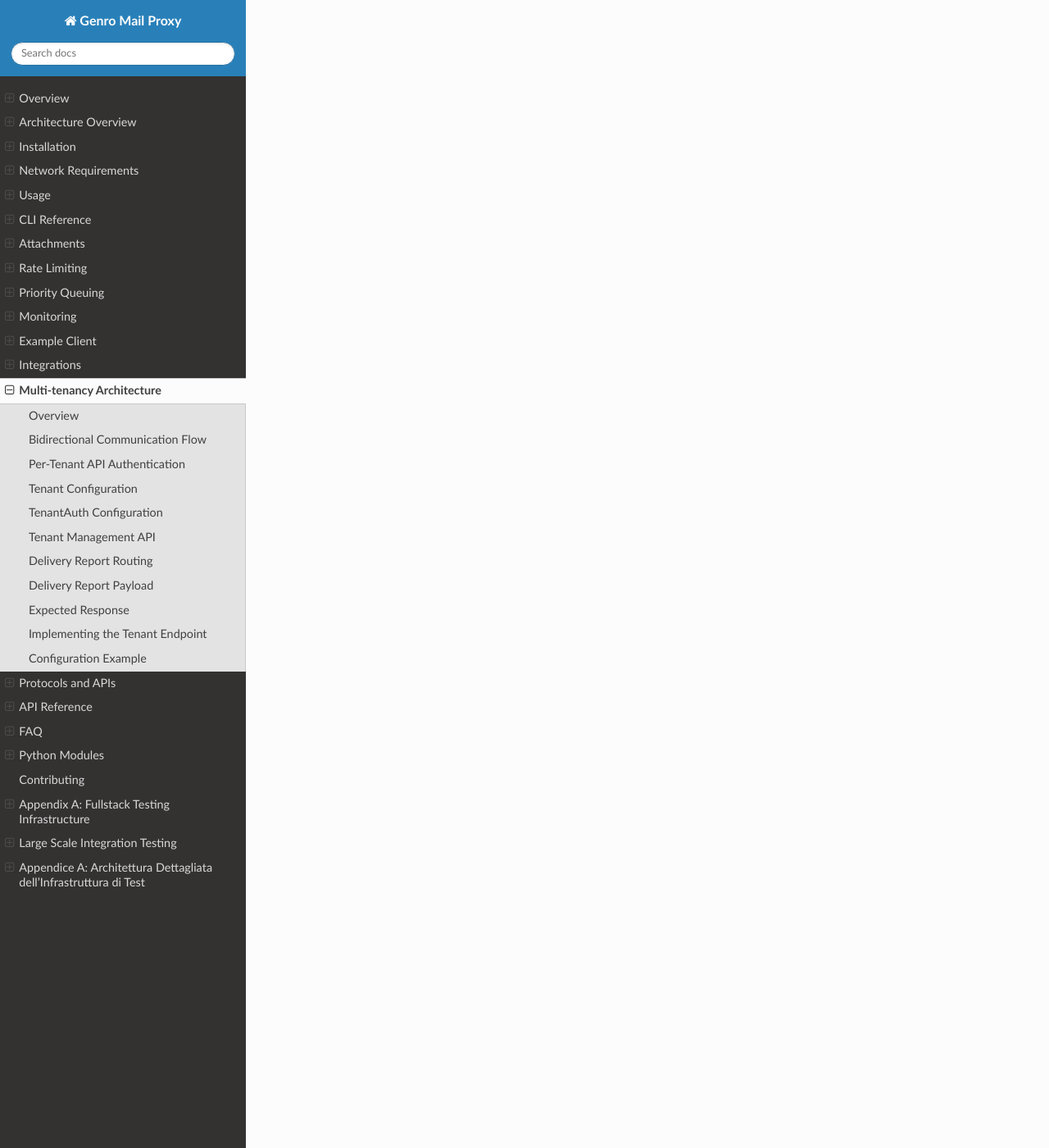
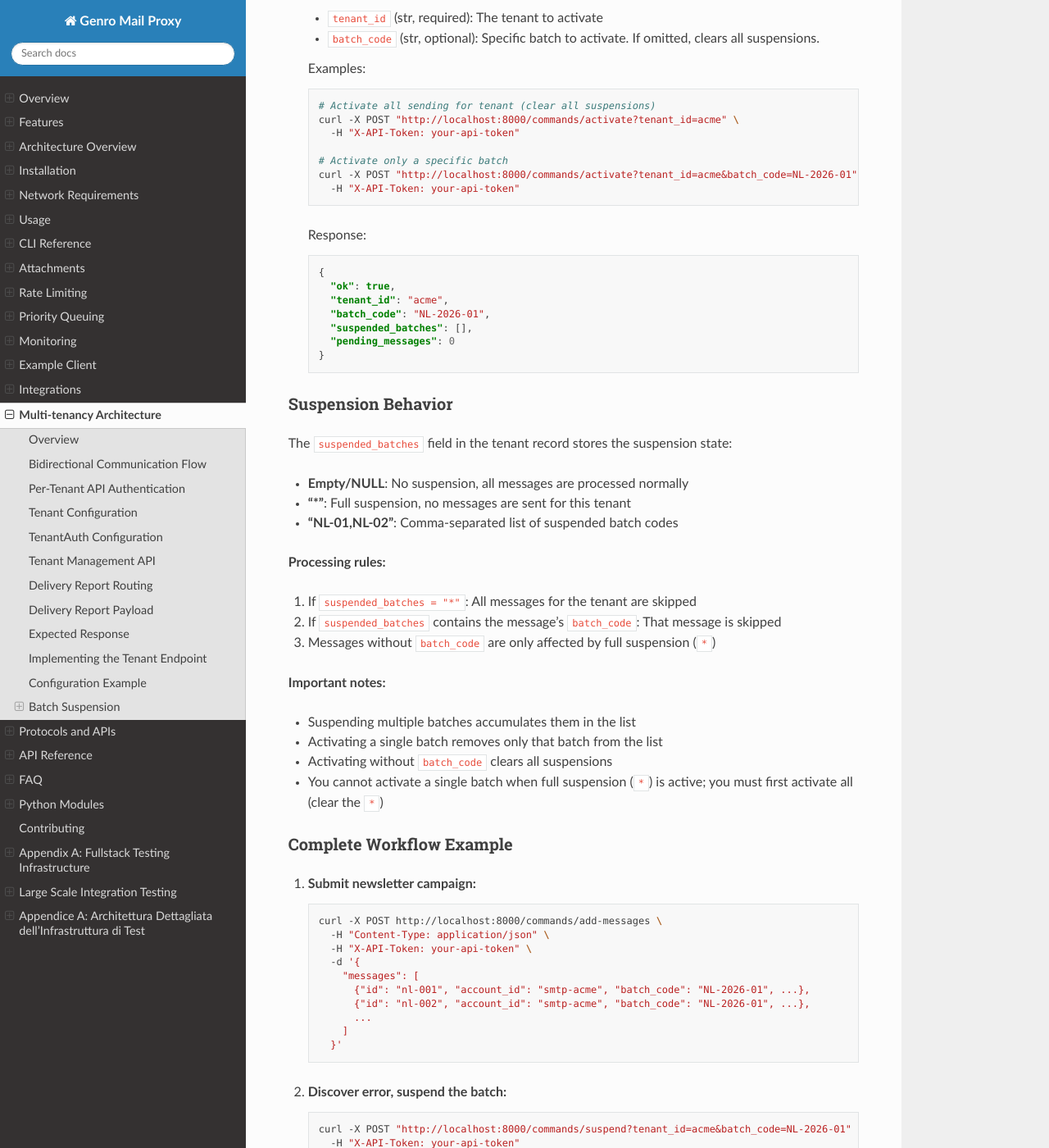
Before and after one commit to genropy/genro-mail-proxy, a Sphinx documentation site: the page built from docs/multi_tenancy.rst, in a window 1280 px wide and 1400 px high, scrolled down 9943 px. Shown: the whole window at 82% size. Built offline with Sphinx 7.4.7 and the Read the Docs theme 3.1.0, drawn with Linux system fonts in a browser that asks for light colours; some of the changed text lies outside the part shown.

Commit message:
feat(#38): add tenant-scoped suspend/activate with batch_code support
Implement batch suspension feature allowing tenants to suspend/resume
message sending at different granularity levels:

- Full tenant suspension: suspend all sending for a tenant
- Batch-specific suspension: suspend only messages with a specific batch_code

Key changes:
- Add batch_code field to messages table for campaign grouping
- Add suspended_batches field to tenants table (comma-separated or "*")
- Implement suspend_batch/activate_batch/get_suspended_batches methods
- Modify fetch_ready() to exclude messages from suspended batches
- Update suspend/activate API endpoints to require tenant_id
- Add count_pending_messages() for pending message counting
- Add comprehensive tests for batch suspension
- Document batch suspension in multi_tenancy.rst
- Create features.rst with complete feature list and licensing info

Use case: A tenant sends a newsletter, discovers an error, suspends that
batch, re-submits corrected messages (same IDs overwrite unsent ones),
then activates the batch to resume sending.

Ref #38

```diff
--- a/docs/index.rst
+++ b/docs/index.rst
@@ -130,6 +130,7 @@ with separate databases.
    :hidden:
 
    overview
+   features
    architecture_overview
    installation
    network_requirements
--- a/docs/multi_tenancy.rst
+++ b/docs/multi_tenancy.rst
@@ -457,3 +457,186 @@ Complete tenant setup example:
         }'
 
 4. **Proxy delivers message and sends report to** ``https://api.acme.com/proxy_sync``
+
+Batch Suspension
+----------------
+
+Tenants can suspend message sending at different granularity levels:
+
+* **Full suspension**: Stop all message sending for the tenant
+* **Batch-specific suspension**: Stop only messages belonging to a specific batch/campaign
+
+This feature is useful when you need to halt a mailing campaign due to content errors,
+while allowing other messages (transactional emails, other campaigns) to continue normally.
+
+**Use case example:**
+
+A tenant sends a newsletter to 5000 recipients and discovers an error in the content:
+
+1. **Suspend the batch**: Stop sending for that specific campaign
+2. **Re-submit corrected messages**: Messages with the same IDs overwrite unsent ones
+3. **Activate the batch**: Resume sending with corrected content
+
+Meanwhile, transactional emails and other campaigns continue uninterrupted.
+
+Batch Code in Messages
+~~~~~~~~~~~~~~~~~~~~~~
+
+Messages can include an optional ``batch_code`` field to group them into campaigns:
+
+.. code-block:: json
+
+   {
+     "messages": [{
+       "id": "newsletter-2026-01-001",
+       "account_id": "smtp-acme",
+       "batch_code": "NL-2026-01",
+       "from": "newsletter@acme.com",
+       "to": ["customer@example.com"],
+       "subject": "January Newsletter",
+       "body": "..."
+     }]
+   }
+
+Messages without ``batch_code`` are only affected by full tenant suspension (``*``).
+
+Suspend/Activate API
+~~~~~~~~~~~~~~~~~~~~
+
+``POST /commands/suspend``
+   Suspend message sending for a tenant.
+
+   Query parameters:
+
+   - ``tenant_id`` (str, required): The tenant to suspend
+   - ``batch_code`` (str, optional): Specific batch to suspend. If omitted, suspends all sending.
+
+   Examples:
+
+   .. code-block:: bash
+
+      # Suspend all sending for tenant
+      curl -X POST "http://localhost:8000/commands/suspend?tenant_id=acme" \
+        -H "X-API-Token: your-api-token"
+
+      # Suspend only a specific batch
+      curl -X POST "http://localhost:8000/commands/suspend?tenant_id=acme&batch_code=NL-2026-01" \
+        -H "X-API-Token: your-api-token"
+
+   Response:
+
+   .. code-block:: json
+
+      {
+        "ok": true,
+        "tenant_id": "acme",
+        "batch_code": "NL-2026-01",
+        "suspended_batches": ["NL-2026-01"],
+        "pending_messages": 4500
+      }
+
+``POST /commands/activate``
+   Resume message sending for a tenant.
+
+   Query parameters:
+
+   - ``tenant_id`` (str, required): The tenant to activate
+   - ``batch_code`` (str, optional): Specific batch to activate. If omitted, clears all suspensions.
+
+   Examples:
+
+   .. code-block:: bash
+
+      # Activate all sending for tenant (clear all suspensions)
+      curl -X POST "http://localhost:8000/commands/activate?tenant_id=acme" \
+        -H "X-API-Token: your-api-token"
+
+      # Activate only a specific batch
+      curl -X POST "http://localhost:8000/commands/activate?tenant_id=acme&batch_code=NL-2026-01" \
+        -H "X-API-Token: your-api-token"
+
+   Response:
+
+   .. code-block:: json
+
+      {
+        "ok": true,
+        "tenant_id": "acme",
+        "batch_code": "NL-2026-01",
+        "suspended_batches": [],
+        "pending_messages": 0
+      }
+
+Suspension Behavior
+~~~~~~~~~~~~~~~~~~~
+
+The ``suspended_batches`` field in the tenant record stores the suspension state:
+
+- **Empty/NULL**: No suspension, all messages are processed normally
+- **"*"**: Full suspension, no messages are sent for this tenant
+- **"NL-01,NL-02"**: Comma-separated list of suspended batch codes
+
+**Processing rules:**
+
+1. If ``suspended_batches = "*"``: All messages for the tenant are skipped
+2. If ``suspended_batches`` contains the message's ``batch_code``: That message is skipped
+3. Messages without ``batch_code`` are only affected by full suspension (``*``)
+
+**Important notes:**
+
+- Suspending multiple batches accumulates them in the list
+- Activating a single batch removes only that batch from the list
+- Activating without ``batch_code`` clears all suspensions
+- You cannot activate a single batch when full suspension (``*``) is active;
+  you must first activate all (clear the ``*``)
+
+Complete Workflow Example
+~~~~~~~~~~~~~~~~~~~~~~~~~
+
+1. **Submit newsletter campaign:**
+
+   .. code-block:: bash
+
+      curl -X POST http://localhost:8000/commands/add-messages \
+        -H "Content-Type: application/json" \
+        -H "X-API-Token: your-api-token" \
+        -d '{
+          "messages": [
+            {"id": "nl-001", "account_id": "smtp-acme", "batch_code": "NL-2026-01", ...},
+            {"id": "nl-002", "account_id": "smtp-acme", "batch_code": "NL-2026-01", ...},
+            ...
+          ]
+        }'
+
+2. **Discover error, suspend the batch:**
+
+   .. code-block:: bash
+
+      curl -X POST "http://localhost:8000/commands/suspend?tenant_id=acme&batch_code=NL-2026-01" \
+        -H "X-API-Token: your-api-token"
+
+      # Response shows 4500 pending messages in that batch
+
+3. **Re-submit corrected messages (same IDs overwrite unsent ones):**
+
+   .. code-block:: bash
+
+      curl -X POST http://localhost:8000/commands/add-messages \
+        -H "Content-Type: application/json" \
+        -H "X-API-Token: your-api-token" \
+        -d '{
+          "messages": [
+            {"id": "nl-001", "account_id": "smtp-acme", "batch_code": "NL-2026-01", "body": "Corrected content..."},
+            {"id": "nl-002", "account_id": "smtp-acme", "batch_code": "NL-2026-01", "body": "Corrected content..."},
+            ...
+          ]
+        }'
+
+4. **Resume sending:**
+
+   .. code-block:: bash
+
+      curl -X POST "http://localhost:8000/commands/activate?tenant_id=acme&batch_code=NL-2026-01" \
+        -H "X-API-Token: your-api-token"
+
+      # Messages with corrected content are now being sent
```
Also changed, not shown: docs/features.rst (added, +457 -0 lines), 11 other files.
